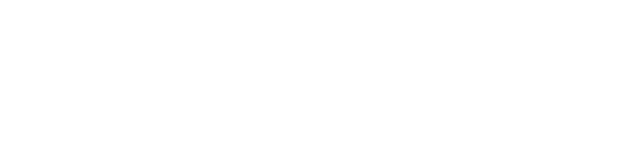
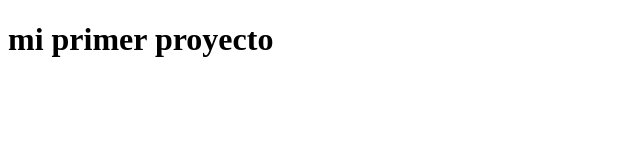
Before and after one commit to itcelrocio/mi-primer-proyecto-, a plain HTML site: page index.html in a window 1280 px wide. Shown: the whole page, without its empty margins (0-640 px from the left). Drawn offline with Linux system fonts and the light colour scheme.

```diff
--- a/index.html
+++ b/index.html
@@ -6,6 +6,6 @@
     <title>Document</title>
 </head>
 <body>
-
+    <h1> mi primer proyecto </h1>
 </body>
 </html>
```
